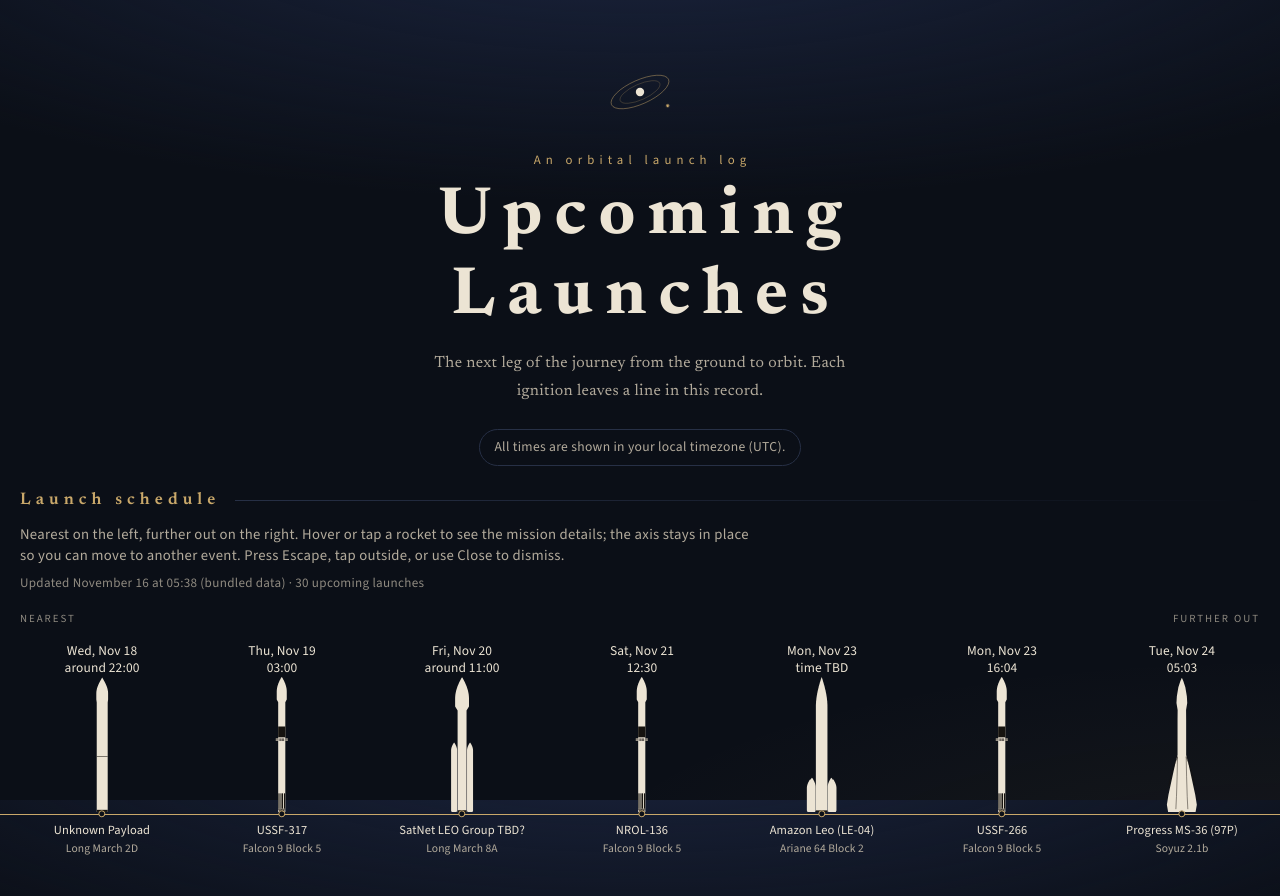
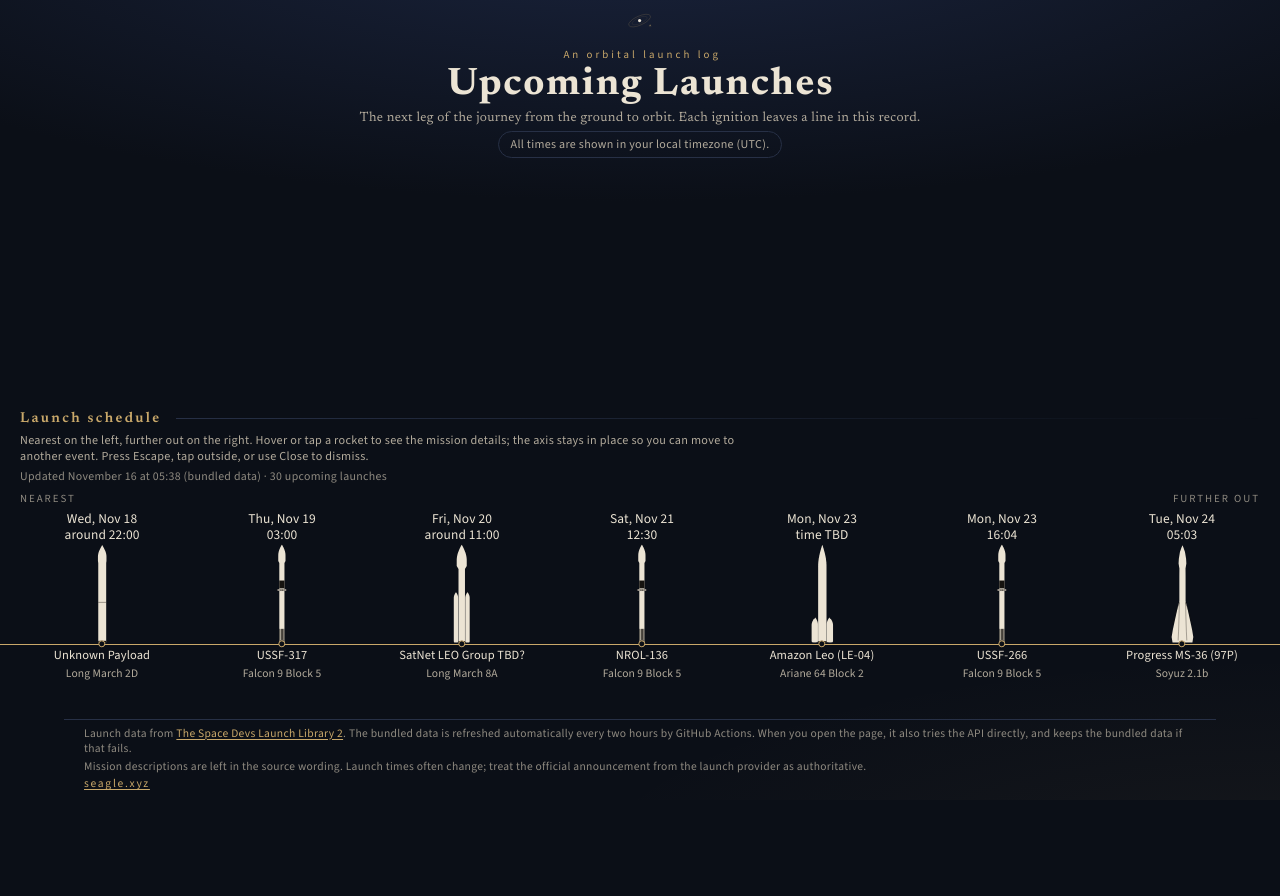
Before and after one commit to py314159265/py314159265.github.io, a plain HTML site: page index.html in a window 1280 px wide. Shown: the top 896 px of the page. After the commit the page ends 800 px from the top, so only its background shows below. Drawn offline with nearby package versions, Linux system fonts and the light colour scheme; no server answers.

Commit message:
Fit the launch timeline on a laptop screen (#4)
Keep the title on one line and compress the desktop header so the
axis, labels, and mission card stay inside the viewport.

Co-authored-by: Cursor Agent <cursoragent@cursor.com>
Co-authored-by: py314159265 <py314159265@users.noreply.github.com>

```diff
--- a/app.js
+++ b/app.js
@@ -980,7 +980,9 @@
     const dockTop = dock.getBoundingClientRect().top;
     const headBottom = head.getBoundingClientRect().bottom;
     const gap = dockTop - Math.max(headBottom, 0);
-    const top = gap > 280 && headBottom > 8 && headBottom < dockTop ? headBottom + 8 : 8;
+    /* Use the band under the title when it is tall enough for the card; otherwise
+       cover the header so the card still fits above the axis. */
+    const top = gap > 640 && headBottom > 8 && headBottom < dockTop ? headBottom + 8 : 8;
     const limit = Math.min(Math.max(dockTop, top + 160), window.innerHeight);
     const bottom = Math.max(8, window.innerHeight - limit + 16);
     overlay.style.top = `${top}px`;
--- a/styles.css
+++ b/styles.css
@@ -656,6 +656,111 @@ main {
 .colophon p { margin: 0 0 0.6rem; }
 .colophon .small { margin-top: 1rem; letter-spacing: 0.15em; }
 
+/* ---------- Laptop and desktop: one screen, title on one line ---------- */
+
+@media (min-width: 721px) {
+  body {
+    height: 100vh;
+    height: 100dvh;
+    overflow: hidden;
+  }
+
+  .masthead {
+    max-width: none;
+    padding: 0.7rem 1.5rem 0.3rem;
+  }
+  .sigil {
+    width: 2.25rem;
+    height: 2.25rem;
+    margin-bottom: 0.1rem;
+  }
+  .kicker {
+    font-size: 0.68rem;
+    letter-spacing: 0.28em;
+  }
+  h1 {
+    white-space: nowrap;
+    font-size: clamp(1.85rem, 3vw, 3.35rem);
+    letter-spacing: 0.045em;
+    padding-left: 0.045em;
+    line-height: 1.05;
+    margin: 0.08rem 0 0.2rem;
+  }
+  .lede {
+    font-size: 0.92rem;
+    line-height: 1.35;
+    max-width: 46em;
+  }
+  .tz-note {
+    margin-top: 0.4rem;
+    padding: 0.12rem 0.7rem;
+    font-size: 0.75rem;
+  }
+
+  .schedule { min-height: 0; }
+  .section-title {
+    margin-bottom: 0.15rem;
+    font-size: 0.9rem;
+    letter-spacing: 0.16em;
+  }
+  .hint {
+    font-size: 0.8rem;
+    line-height: 1.3;
+  }
+  .log-meta {
+    margin: 0.08rem 0 0.3rem;
+    font-size: 0.74rem;
+  }
+  .axis-caption { padding-bottom: 0.05rem; }
+  .timeline { padding-bottom: 0; }
+  .timeline-track {
+    min-height: calc(var(--axis) + 4.35rem);
+    padding-bottom: 0.1rem;
+  }
+  .event-caption {
+    margin-top: 0.4rem;
+    min-height: 3.35rem;
+  }
+
+  .colophon {
+    max-width: 72rem;
+    padding: 0.35rem 1.25rem 0.4rem;
+    font-size: 0.72rem;
+    line-height: 1.35;
+  }
+  .colophon p { margin: 0 0 0.12rem; }
+  .colophon .small { margin-top: 0.08rem; }
+}
+
+@media (min-width: 721px) and (max-height: 1100px) {
+  :root {
+    --rocket-h: 6.15rem;
+    --when-h: 2.15rem;
+  }
+  .masthead { padding-top: 0.45rem; padding-bottom: 0.15rem; }
+  .sigil { width: 1.7rem; height: 1.7rem; }
+  .lede { font-size: 0.84rem; }
+  .tz-note { margin-top: 0.28rem; }
+  .hint { font-size: 0.76rem; }
+  .log-meta { margin-bottom: 0.15rem; }
+
+  .mission-card { grid-template-columns: 8.75rem minmax(0, 1fr); }
+  .mission-body { padding: 0.45rem 0.75rem 0.5rem; }
+  .mission-name { font-size: 1.15rem; margin-top: 0.1rem; line-height: 1.15; }
+  .mission-rocket { font-size: 0.82rem; }
+  .entry-status { font-size: 0.78rem; gap: 0.2rem 0.5rem; }
+  .countdown { margin: 0.3rem 0 0.05rem; gap: 0.28rem; }
+  .countdown-unit { padding: 0.2rem 0.1rem 0.15rem; }
+  .countdown-num { font-size: 1.15rem; }
+  .countdown-label { font-size: 0.6rem; letter-spacing: 0.1em; margin-top: 0.05rem; }
+  .countdown-note { margin-top: 0.1rem; font-size: 0.68rem; }
+  .countdown-message { margin: 0.3rem 0 0.1rem; padding: 0.35rem 0.3rem; font-size: 0.88rem; }
+  .mission-when { margin-top: 0.2rem; font-size: 0.86rem; }
+  .facts { margin-top: 0.28rem; font-size: 0.75rem; gap: 0 0.6rem; line-height: 1.35; }
+  .mission-desc { margin-top: 0.28rem; font-size: 0.75rem; line-height: 1.35; }
+  .featured-links { margin-top: 0.22rem; font-size: 0.75rem; }
+}
+
 /* ---------- Narrow screens ---------- */
 
 @media (max-width: 720px) {
```
